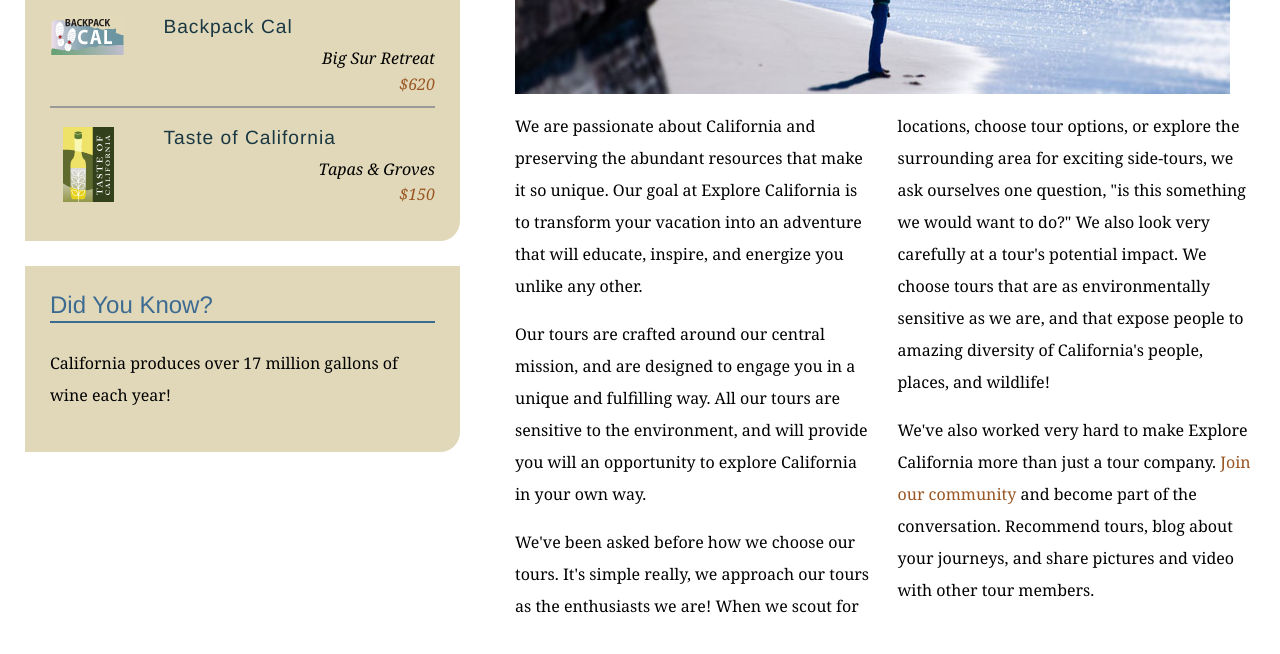
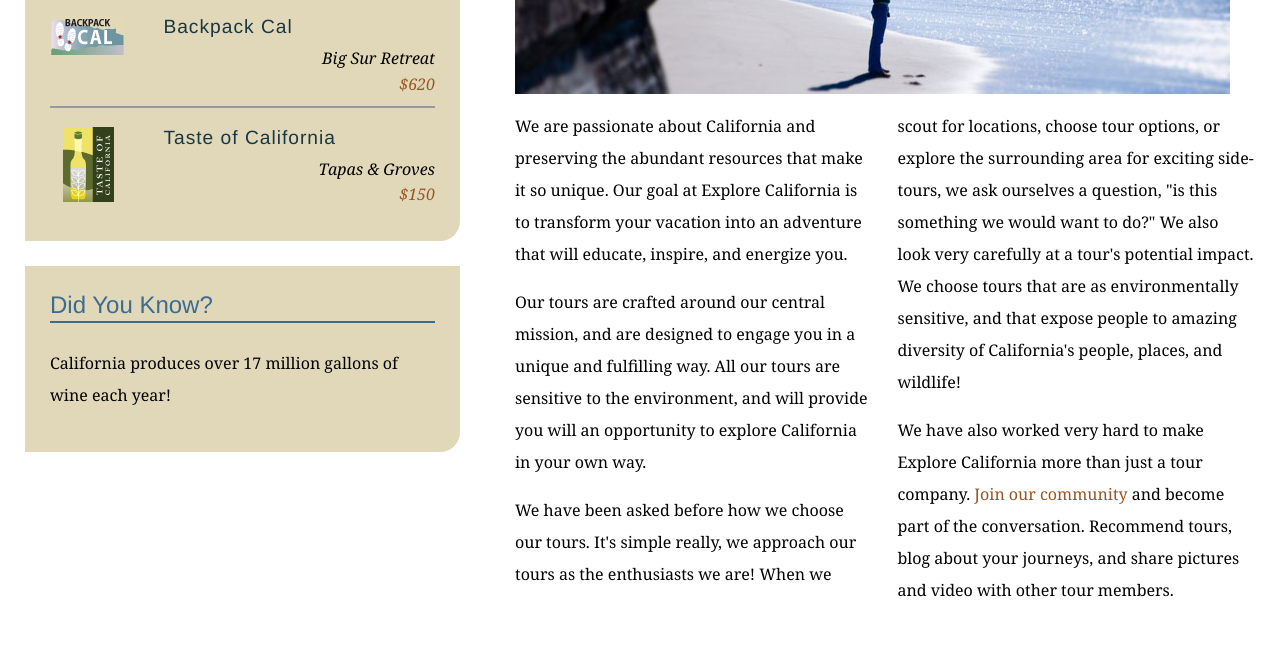
Before and after one commit to Carrasco-Pinoncely/Testing-with-Explore-California, a plain HTML site: page mission.html in a window 1280 px wide. Shown: the part 590-1244 px from the top of the page. Drawn offline with Linux system fonts and the light colour scheme.

Commit message:
Text edits on mission page

```diff
--- a/mission.html
+++ b/mission.html
@@ -62,10 +62,10 @@
           <h1>Who we are</h1>
           <img src="assets/images/mission_look.jpg" alt="Looking out at the Pacific" class="articleImage" />
           <div class="multiCol">
-            <p>We are passionate about California and preserving the abundant resources that make it so unique. Our goal at Explore California is to transform your vacation into an adventure that will educate, inspire, and energize you unlike any other.</p>
+            <p>We are passionate about California and preserving the abundant resources that make it so unique. Our goal at Explore California is to transform your vacation into an adventure that will educate, inspire, and energize you.</p>
             <p>Our tours are crafted around our central mission, and are designed to engage you in a unique and fulfilling way. All our tours are sensitive to the environment, and will provide you will an opportunity to explore California in your own way.</p>
-            <p>We've been asked before how we choose our tours. It's simple really, we approach our tours as the enthusiasts we are! When we scout for locations, choose tour options, or explore the surrounding area for exciting side-tours, we ask ourselves one question, &quot;is this something we would want to do?&quot; We also look very carefully at a tour's potential impact. We choose tours that are as environmentally sensitive as we are, and that expose people to amazing diversity of California's people, places, and wildlife!</p>
-            <p>We've also worked very hard to make Explore California more than just a tour company. <a href="explorers/join.html">Join our community</a> and become part of the conversation. Recommend tours, blog about your journeys, and share pictures and video with other tour members.</p>
+            <p>We have been asked before how we choose our tours. It's simple really, we approach our tours as the enthusiasts we are! When we scout for locations, choose tour options, or explore the surrounding area for exciting side-tours, we ask ourselves a question, &quot;is this something we would want to do?&quot; We also look very carefully at a tour's potential impact. We choose tours that are as environmentally sensitive, and that expose people to amazing diversity of California's people, places, and wildlife!</p>
+            <p>We have also worked very hard to make Explore California more than just a tour company. <a href="explorers/join.html">Join our community</a> and become part of the conversation. Recommend tours, blog about your journeys, and share pictures and video with other tour members.</p>
           </div>
         </div>
       </div>
```
